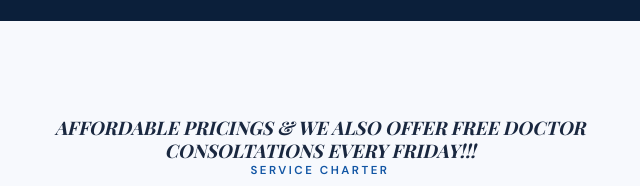
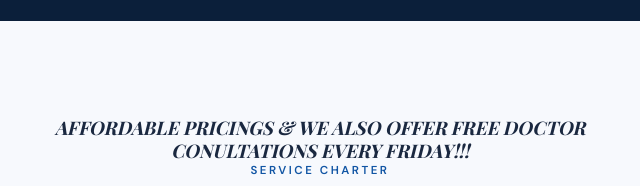
Before and after one commit to jaykilunju-crypto/final-final-hospital-repo, a website: page index.html in a window 1280 px wide. Shown: the part 987-1173 px from the top of the page, 320-960 px from the left. Drawn offline with nearby package versions, Linux system fonts and the light colour scheme.

Commit message:
updat v1

```diff
--- a/index.html
+++ b/index.html
@@ -157,7 +157,7 @@
     <section class="section services-bg" id="services">
       <div class="section-inner">
         <div class="reveal" style="text-align:center;margin-bottom:0">
-          <h3><i>AFFORDABLE PRICINGS & WE ALSO OFFER FREE DOCTOR <br>CONSOLTATIONS EVERY FRIDAY!!!</i></h3>
+          <h3><i>AFFORDABLE PRICINGS & WE ALSO OFFER FREE DOCTOR <br>CONULTATIONS EVERY FRIDAY!!!</i></h3>
           <div class="section-label">Service Charter</div>
           <h2 class="section-title">Our <em>Medical Services</em></h2>
           <p class="section-sub" style="margin:0 auto">At St. Josephine Mara Hospital we offer affordable health
```
